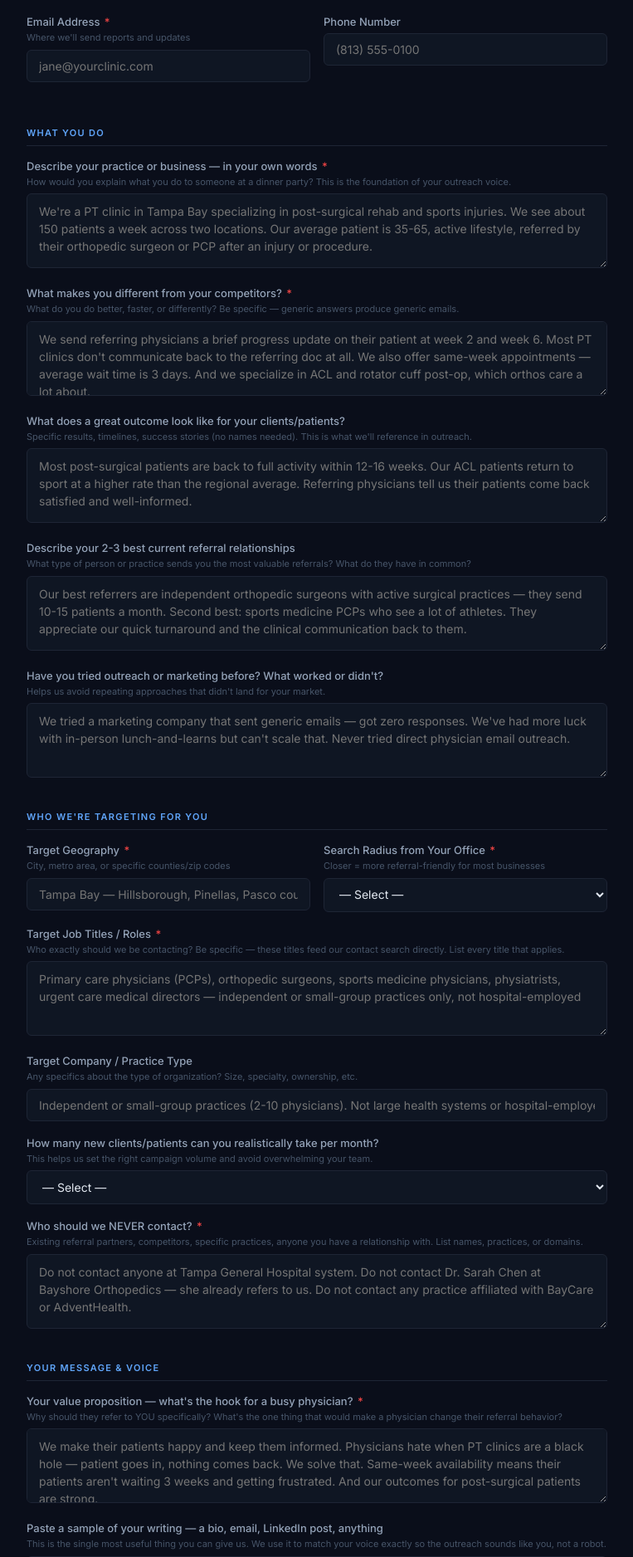
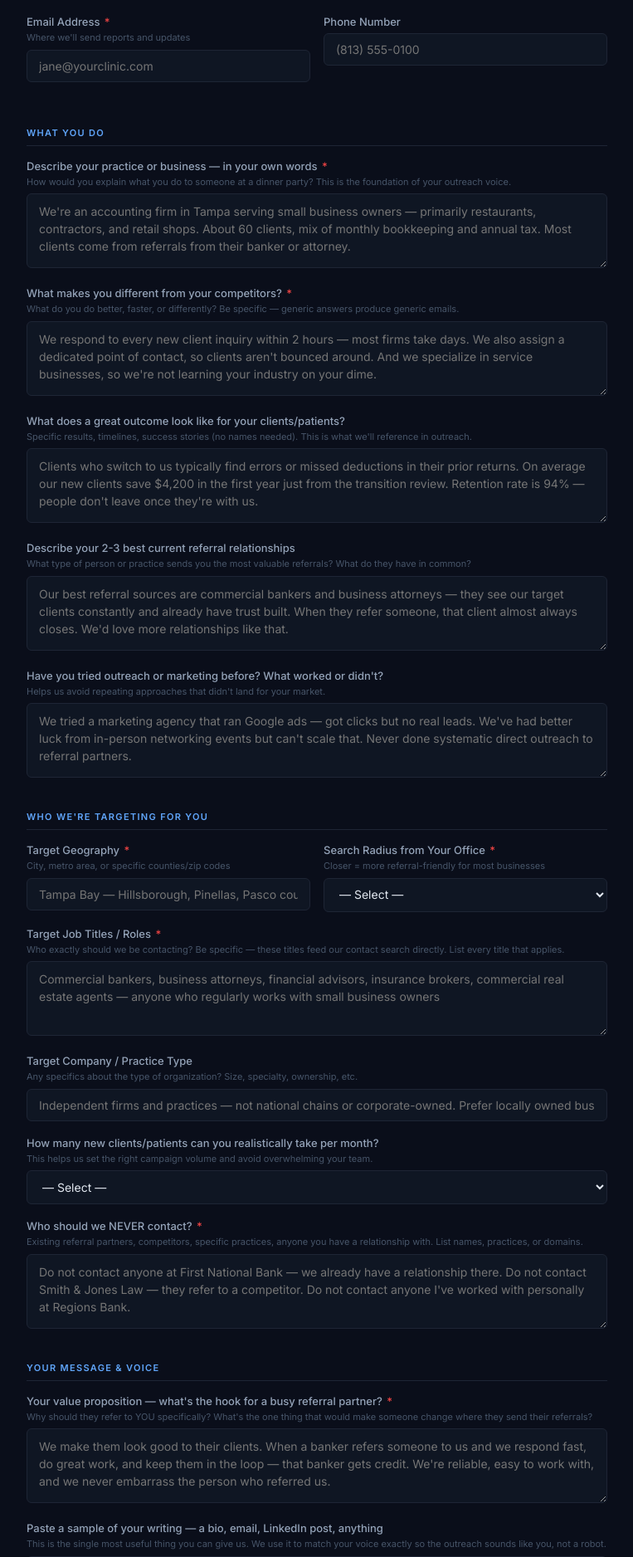
Before and after one commit to BotGob/argusreach-ops, a Flask app: page /intake in a window 1280 px wide. Shown: the part 607-2483 px from the top of the page at 83% size, without its empty margins (258-1021 px from the left). Run offline with Flask 3, Linux system fonts and the light colour scheme.

Commit message:
fix: intake form — vertical-agnostic placeholders, DNS field wording, remove onboarding call references

```diff
--- a/admin/templates/intake_form.html
+++ b/admin/templates/intake_form.html
@@ -108,31 +108,31 @@
       <label>Describe your practice or business — in your own words <span class="req">*</span>
         <span class="hint">How would you explain what you do to someone at a dinner party? This is the foundation of your outreach voice.</span>
       </label>
-      <textarea name="business_description" required placeholder="We're a PT clinic in Tampa Bay specializing in post-surgical rehab and sports injuries. We see about 150 patients a week across two locations. Our average patient is 35-65, active lifestyle, referred by their orthopedic surgeon or PCP after an injury or procedure."></textarea>
+      <textarea name="business_description" required placeholder="We're an accounting firm in Tampa serving small business owners — primarily restaurants, contractors, and retail shops. About 60 clients, mix of monthly bookkeeping and annual tax. Most clients come from referrals from their banker or attorney."></textarea>
     </div>
     <div class="field">
       <label>What makes you different from your competitors? <span class="req">*</span>
         <span class="hint">What do you do better, faster, or differently? Be specific — generic answers produce generic emails.</span>
       </label>
-      <textarea name="differentiator" required placeholder="We send referring physicians a brief progress update on their patient at week 2 and week 6. Most PT clinics don't communicate back to the referring doc at all. We also offer same-week appointments — average wait time is 3 days. And we specialize in ACL and rotator cuff post-op, which orthos care a lot about."></textarea>
+      <textarea name="differentiator" required placeholder="We respond to every new client inquiry within 2 hours — most firms take days. We also assign a dedicated point of contact, so clients aren't bounced around. And we specialize in service businesses, so we're not learning your industry on your dime."></textarea>
     </div>
     <div class="field">
       <label>What does a great outcome look like for your clients/patients?
         <span class="hint">Specific results, timelines, success stories (no names needed). This is what we'll reference in outreach.</span>
       </label>
-      <textarea name="outcomes" placeholder="Most post-surgical patients are back to full activity within 12-16 weeks. Our ACL patients return to sport at a higher rate than the regional average. Referring physicians tell us their patients come back satisfied and well-informed."></textarea>
+      <textarea name="outcomes" placeholder="Clients who switch to us typically find errors or missed deductions in their prior returns. On average our new clients save $4,200 in the first year just from the transition review. Retention rate is 94% — people don't leave once they're with us."></textarea>
     </div>
     <div class="field">
       <label>Describe your 2-3 best current referral relationships
         <span class="hint">What type of person or practice sends you the most valuable referrals? What do they have in common?</span>
       </label>
-      <textarea name="best_referral_sources" placeholder="Our best referrers are independent orthopedic surgeons with active surgical practices — they send 10-15 patients a month. Second best: sports medicine PCPs who see a lot of athletes. They appreciate our quick turnaround and the clinical communication back to them."></textarea>
+      <textarea name="best_referral_sources" placeholder="Our best referral sources are commercial bankers and business attorneys — they see our target clients constantly and already have trust built. When they refer someone, that client almost always closes. We'd love more relationships like that."></textarea>
     </div>
     <div class="field">
       <label>Have you tried outreach or marketing before? What worked or didn't?
         <span class="hint">Helps us avoid repeating approaches that didn't land for your market.</span>
       </label>
-      <textarea name="prior_outreach" placeholder="We tried a marketing company that sent generic emails — got zero responses. We've had more luck with in-person lunch-and-learns but can't scale that. Never tried direct physician email outreach."></textarea>
+      <textarea name="prior_outreach" placeholder="We tried a marketing agency that ran Google ads — got clicks but no real leads. We've had better luck from in-person networking events but can't scale that. Never done systematic direct outreach to referral partners."></textarea>
     </div>
 
     <!-- ── SECTION 4: WHO WE'RE TARGETING ───────────────────────────── -->
@@ -165,13 +165,13 @@
       <label>Target Job Titles / Roles <span class="req">*</span>
         <span class="hint">Who exactly should we be contacting? Be specific — these titles feed our contact search directly. List every title that applies.</span>
       </label>
-      <textarea name="target_titles" required placeholder="Primary care physicians (PCPs), orthopedic surgeons, sports medicine physicians, physiatrists, urgent care medical directors — independent or small-group practices only, not hospital-employed"></textarea>
+      <textarea name="target_titles" required placeholder="Commercial bankers, business attorneys, financial advisors, insurance brokers, commercial real estate agents — anyone who regularly works with small business owners"></textarea>
     </div>
     <div class="field">
       <label>Target Company / Practice Type
         <span class="hint">Any specifics about the type of organization? Size, specialty, ownership, etc.</span>
       </label>
-      <input name="target_company_type" placeholder="Independent or small-group practices (2-10 physicians). Not large health systems or hospital-employed groups.">
+      <input name="target_company_type" placeholder="Independent firms and practices — not national chains or corporate-owned. Prefer locally owned businesses with 1-10 employees.">
     </div>
     <div class="field">
       <label>How many new clients/patients can you realistically take per month?
@@ -190,16 +190,16 @@
       <label>Who should we NEVER contact? <span class="req">*</span>
         <span class="hint">Existing referral partners, competitors, specific practices, anyone you have a relationship with. List names, practices, or domains.</span>
       </label>
-      <textarea name="dnc_notes" required placeholder="Do not contact anyone at Tampa General Hospital system. Do not contact Dr. Sarah Chen at Bayshore Orthopedics — she already refers to us. Do not contact any practice affiliated with BayCare or AdventHealth."></textarea>
+      <textarea name="dnc_notes" required placeholder="Do not contact anyone at First National Bank — we already have a relationship there. Do not contact Smith & Jones Law — they refer to a competitor. Do not contact anyone I've worked with personally at Regions Bank."></textarea>
     </div>
 
     <!-- ── SECTION 5: YOUR MESSAGE & VOICE ──────────────────────────── -->
     <div class="section-header">Your Message & Voice</div>
     <div class="field">
-      <label>Your value proposition — what's the hook for a busy physician? <span class="req">*</span>
-        <span class="hint">Why should they refer to YOU specifically? What's the one thing that would make a physician change their referral behavior?</span>
+      <label>Your value proposition — what's the hook for a busy referral partner? <span class="req">*</span>
+        <span class="hint">Why should they refer to YOU specifically? What's the one thing that would make someone change where they send their referrals?</span>
       </label>
-      <textarea name="value_prop" required placeholder="We make their patients happy and keep them informed. Physicians hate when PT clinics are a black hole — patient goes in, nothing comes back. We solve that. Same-week availability means their patients aren't waiting 3 weeks and getting frustrated. And our outcomes for post-surgical patients are strong."></textarea>
+      <textarea name="value_prop" required placeholder="We make them look good to their clients. When a banker refers someone to us and we respond fast, do great work, and keep them in the loop — that banker gets credit. We're reliable, easy to work with, and we never embarrass the person who referred us."></textarea>
     </div>
     <div class="field">
       <label>Paste a sample of your writing — a bio, email, LinkedIn post, anything
@@ -220,7 +220,7 @@
       <label>Words, phrases, or claims to NEVER use
         <span class="hint">Compliance constraints, things that don't fit your brand, anything that could create legal risk.</span>
       </label>
-      <textarea name="compliance_note" placeholder="Do not reference specific recovery timelines as guarantees. Do not say 'best' or 'top-rated.' Do not mention insurance acceptance — we handle that case-by-case. Do not use the word 'guarantee.'"></textarea>
+      <textarea name="compliance_note" placeholder="Do not promise specific results or savings figures. Do not say 'best' or 'top-rated.' Do not mention our fees — we handle that in the discovery call. Do not use the word 'guarantee.'"></textarea>
     </div>
 
     <!-- ── SECTION 6: BOOKING & CAMPAIGN ────────────────────────────── -->
@@ -257,10 +257,10 @@
       </select>
     </div>
     <div class="field">
-      <label>Who manages your domain / DNS?
-        <span class="hint">Usually GoDaddy, Cloudflare, Namecheap, or your web hosting company. We'll need temporary DNS access to add email authentication records (SPF, DKIM, DMARC). This protects your domain reputation.</span>
+      <label>Who is your IT contact or DNS provider?
+        <span class="hint">Usually GoDaddy, Cloudflare, Namecheap, or your web hosting company. We'll coordinate with them directly to set up email authentication records — no technical work needed on your end.</span>
       </label>
-      <input name="dns_provider" placeholder="GoDaddy, Cloudflare, Namecheap, etc.">
+      <input name="dns_provider" placeholder="GoDaddy, Cloudflare, Namecheap, or IT contact name/email">
     </div>
 
     <!-- ── SECTION 7: ANYTHING ELSE ─────────────────────────────────── -->
@@ -270,7 +270,7 @@
       <select name="has_existing_list">
         <option value="no">No — start with cold prospecting</option>
         <option value="yes_will_send">Yes — I'll email it to vito@argusreach.com</option>
-        <option value="yes_later">Yes — I'll have it ready by our onboarding call</option>
+        <option value="yes_later">Yes — I'll email it to vito@argusreach.com before we start</option>
       </select>
     </div>
     <div class="field">
```
